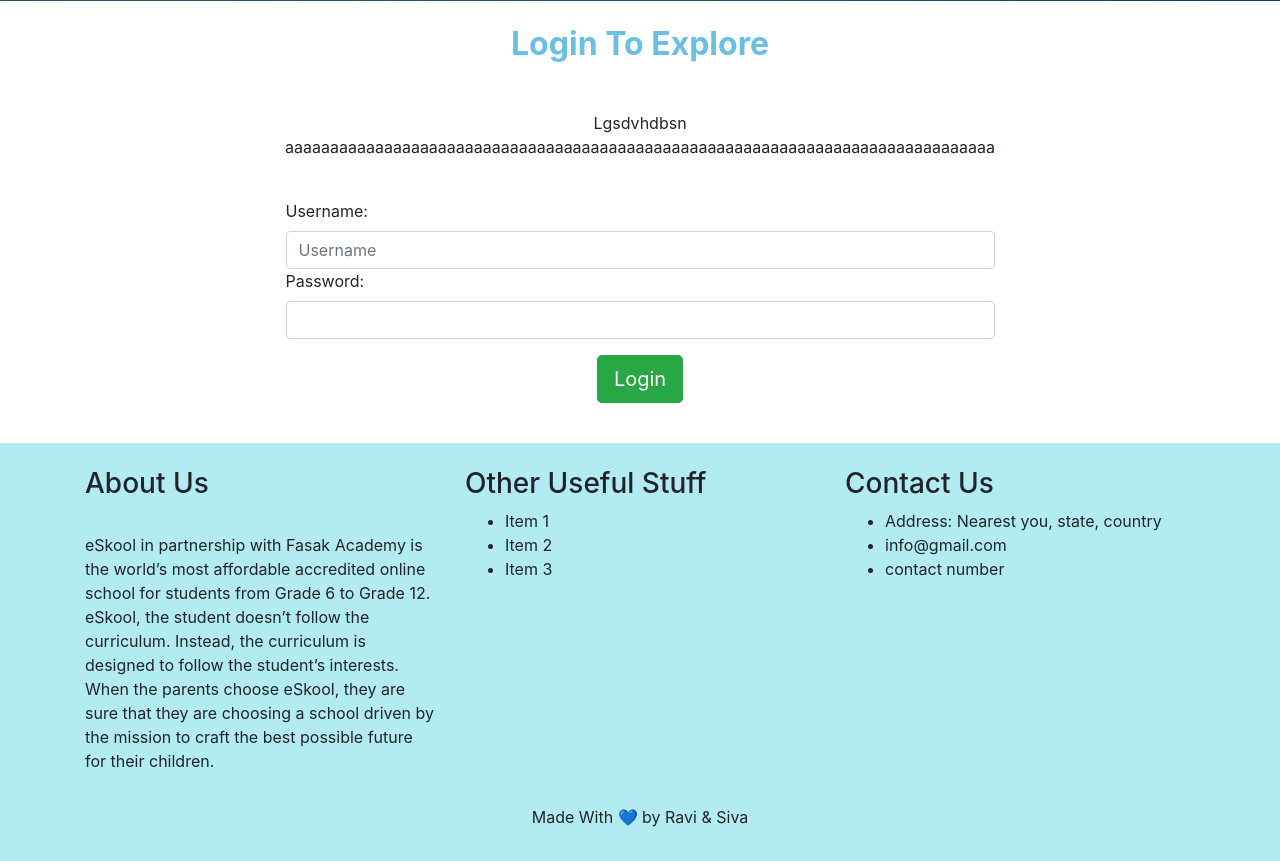
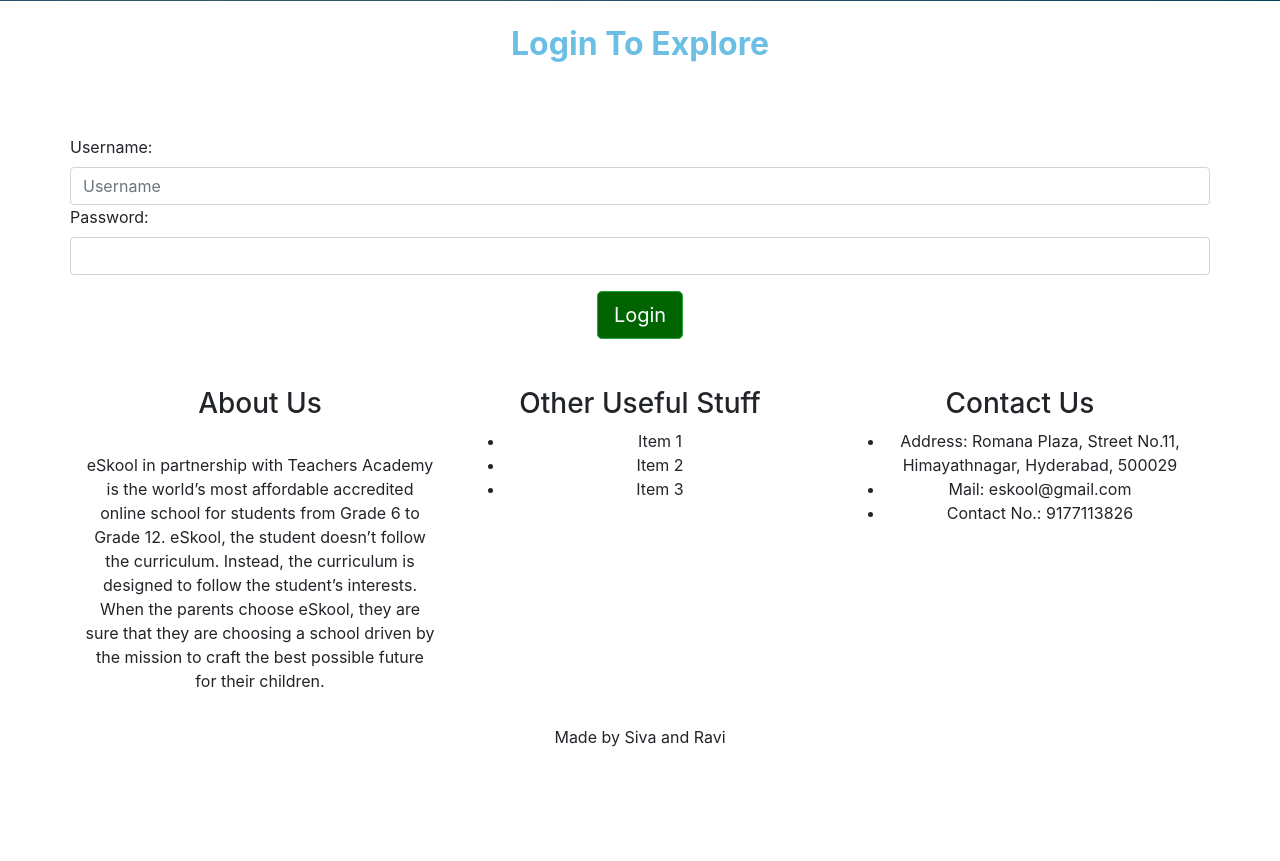
Before and after one commit to sivasaiojam/eSkool, a Django app: page /user_login/ in a window 1280 px wide. Shown: the part 479-1340 px from the top of the page. After the commit the page ends 1226 px from the top, so only its background shows below. Run offline with Django 3.2, Linux system fonts and the light colour scheme; some libraries are stand-ins or nearby versions.

Commit message:
Commited

```diff
--- a/app_users/templates/app_users/contact.html
+++ b/app_users/templates/app_users/contact.html
@@ -46,7 +46,7 @@
                     <div class="form-group">
                       {% csrf_token %}
                       {{form|crispy}}
-                      <input type="submit" value="Submit Response" class="btn btn-success btn-lg btn-block" style="color : black ;background-color:#fadc26;">
+                      <input type="submit" value="Submit Response" class="btn btn-success btn-lg btn-block" style="color : white ;background-color:darkgreen;">
                     </div>
                   </form>
               </div>
--- a/app_users/templates/app_users/index.html
+++ b/app_users/templates/app_users/index.html
@@ -80,7 +80,7 @@
           </div>
           <div class="row d-flex justify-content-center mb-3">
           {% for teacher in teachers %}
-          <a href="https://www.linkedin.com/in/raviteja-kampati-64b086172/" style="text-decoration: none; color:black">
+          <a href="https://www.linkedin.com/in/siva-sai-reddy-ojam-66a261194/" style="text-decoration: none; color:black">
             <div class="card mb-3 mr-5 ml-3" style="max-width: 500px;">
 
 
--- a/app_users/templates/app_users/login.html
+++ b/app_users/templates/app_users/login.html
@@ -36,7 +36,7 @@
               <div class="row d-flex justify-content-center mb-4">
                 <!-- class column -->
                 <div class="col-md-8">
-                  <p class="grey-text">Lgsdvhdbsn aaaaaaaaaaaaaaaaaaaaaaaaaaaaaaaaaaaaaaaaaaaaaaaaaaaaaaaaaaaaaaaaaaaaaaaaaaaaaaa</p>
+
                 </div>
               </div>
               <div class="row d-flex justify-content-center mb-4">
@@ -56,7 +56,7 @@
                   <input type="password" name="password" class="form-control">
                   </div>
                   <div class="row justify-content-center">
-                      <input type="submit" value="Login" class="btn btn-success btn-lg mt-3">
+                      <input type="submit" value="Login" class="btn btn-success btn-lg mt-3" style="color : white ;background-color:darkgreen;>
                   </div>
                   </div>
                   </div>
--- a/app_users/templates/app_users/registration.html
+++ b/app_users/templates/app_users/registration.html
@@ -60,7 +60,7 @@
         {{ profile_form|crispy }}
         <div class="row justify-content-center">
         <div class="col-md-6">
-        <input type="submit" value="Register" class="btn btn-primary btn-block">
+        <input type="submit" value="Register" class="btn btn-primary btn-block" style="color : white ;background-color:darkgreen;">
         </div>
         </div>
       </form>
--- a/curriculum/templates/curriculum/standard_list_view.html
+++ b/curriculum/templates/curriculum/standard_list_view.html
@@ -48,7 +48,7 @@
                             <h4 class="card-title" style="color:#6bbfe4;">{{standard.name}}</h4>
                             <p class="card-text">{{standard.description|truncatechars:120}}</p>
                             {% if user.is_authenticated %}
-                            <a href="{% url 'curriculum:subject_list' slug=standard.slug %}" class="btn btn-primary" style="background-color:#fadc26;">Lets get started</a>
+                            <a href="{% url 'curriculum:subject_list' slug=standard.slug %}" class="btn btn-primary" style="background-color:teal;">Lets get started</a>
                             {%else%}
                             <p>Register or login to start learning</p>
                             <a href="{% url 'user_login' %}" class="btn btn-std" style="background-color:#fadc26;">Login</a>
--- a/templates/base.html
+++ b/templates/base.html
@@ -62,9 +62,10 @@
         <div class="row mt-4">
                   <div class="col-md-4 mt-4">
                             <h3>About Us</h3> <br>
-                            <p>eSkool in partnership with Fasak Academy is the world’s most affordable accredited online school for students from Grade 6 to Grade 12. eSkool, the student doesn’t follow the curriculum. Instead, the curriculum is designed to follow the student’s interests.
+                            <p>eSkool in partnership with Teachers Academy is the world’s most affordable accredited online school for students from Grade 6 to Grade 12. eSkool, the student doesn’t follow the curriculum. Instead, the curriculum is designed to follow the student’s interests.
                               When the parents choose eSkool, they are sure that they are choosing a school driven by the mission to craft the best possible future for their children.</p>
                   </div>
+
                   <div class="col-md-4 mt-4">
                             <h3>Other Useful Stuff</h3>
                             <ul>
@@ -73,17 +74,18 @@
                               <li>Item 3</li>
                             </ul>
                   </div>
+
                   <div class="col-md-4 mt-4">
                             <h3>Contact Us</h3>
                             <ul>
-                              <li>Address: Nearest you, state, country</li>
-                              <li>info@gmail.com</li>
-                              <li>contact number</li>
+                              <li>Address: Romana Plaza, Street No.11,  Himayathnagar, Hyderabad, 500029</li>
+                              <li>Mail: eskool@gmail.com</li>
+                              <li>Contact No.: 9177113826</li>
                             </ul>
                   </div>
         </div>
         <div class="footer-copyright text-center py-3">
-            <p>Made With 💙 by Ravi & Siva</p>
+            <p>Made by Siva and Ravi</p>
         </div>
       </div>
     </footer>
```
Also changed, not shown: db.sqlite3, media/Images/User_Profile_Pictures/2.jpeg (added), media/Images/User_Profile_Pictures/3.jpeg (added), media/Images/User_Profile_Pictures/3_9YF8xiv.jpeg (added), media/Images/User_Profile_Pictures/3_SbS2Rz0.jpeg (added), media/Images/User_Profile_Pictures/3_VNdjI3l.jpg (added), media/Images/User_Profile_Pictures/3_ZMH9nW2.jpeg (added).
